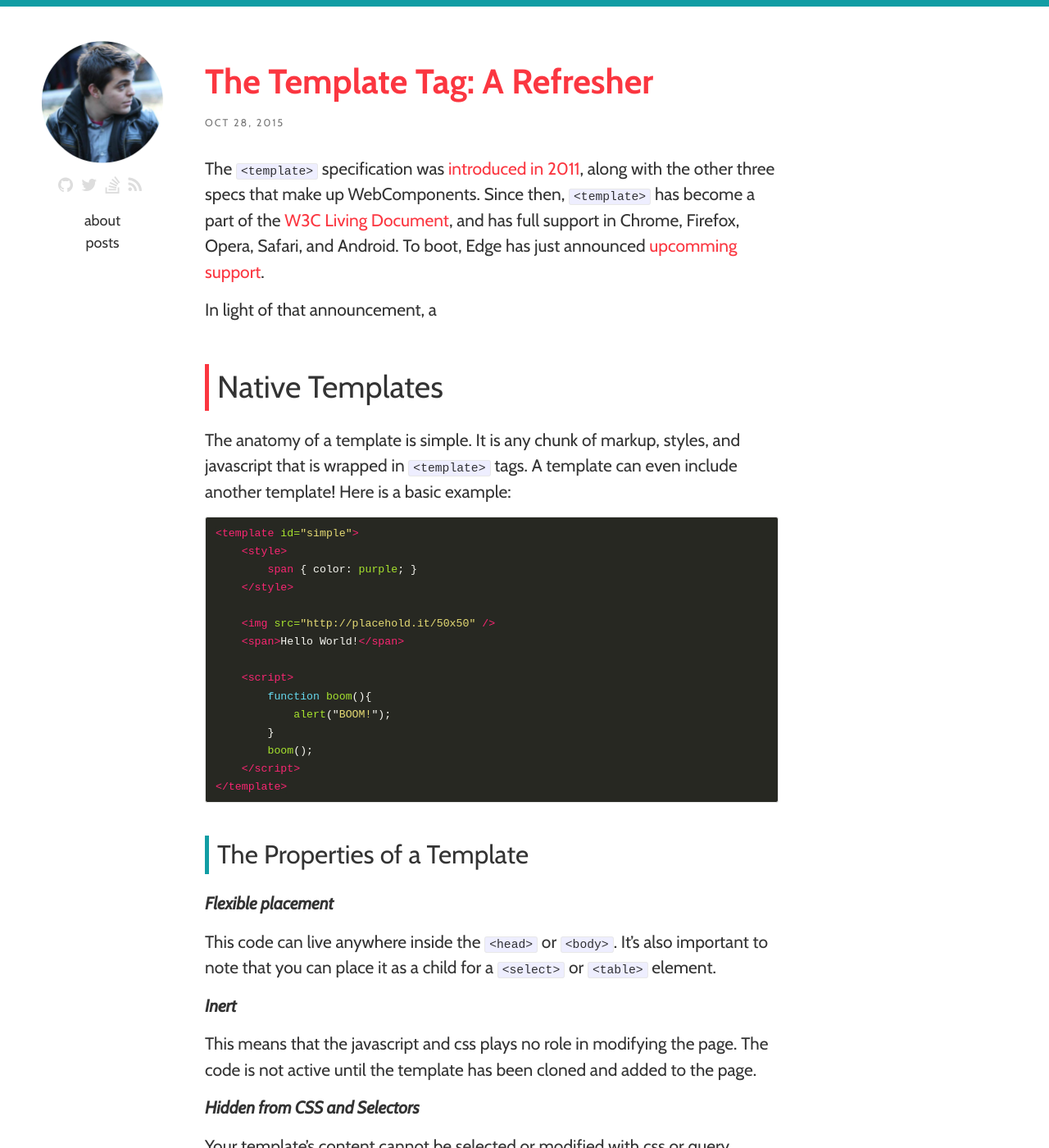
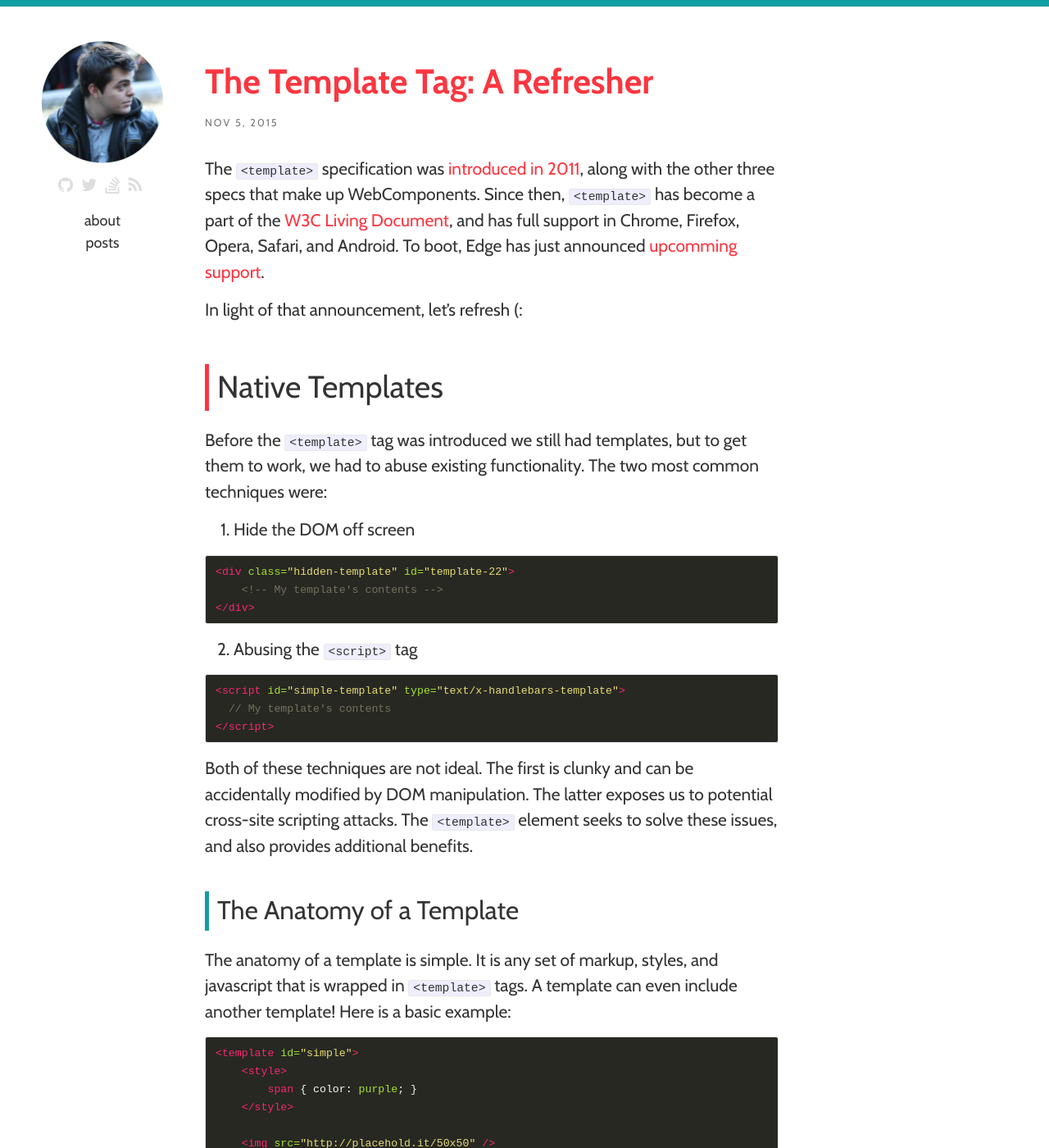
Before and after one commit to csengineer13/dannyrb.com, a Jekyll site: the page built from _posts/2015-11-05-the-template-tag-a-refresher.markdown, in a window 1280 px wide and 1400 px high. Shown: the whole window at 82% size. Built offline with Jekyll 4.4.1, drawn with Linux system fonts in a browser that asks for light colours; nearby versions of some CDN libraries; comment, search, counter and statistics services are not loaded; some of the changed text lies outside the part shown.

Commit message:
Wiring up current articles with meta-data info

```diff
--- a/_posts/2015-11-05-the-template-tag-a-refresher.markdown
+++ b/_posts/2015-11-05-the-template-tag-a-refresher.markdown
@@ -1,17 +1,48 @@
 ---
-layout: post
-title:  "The Template Tag: A Refresher"
-date:   2015-10-28 13:00:00
-categories: webcomponents shadowdom polyfills
+ispost: 		true
+layout: 		post
+title: 			"The Template Tag: A Refresher"
+date: 			2015-11-05 11:00:00
+published:	 	"2015-11-05T11:00:00+01:00"
+categories: 	webcomponents, template, polyfills
+description: 	"The only remaining browser has begun to implement the template tag. With full cross-browser support in the near future, it's time for a template tag refresher."
+ogimg: 			"http://dannyrb.com/assets/the-template-tag-a-refresher/fb-final-jpg.jpg"
+googleimg: 		"http://dannyrb.com/assets/the-template-tag-a-refresher/fb-final-jpg.jpg"
+twitterimg: 	"http://dannyrb.com/assets/the-template-tag-a-refresher/twitter-final-jpg.jpg"
 ---
 
 The `<template>` specification was [introduced in 2011](https://fronteers.nl/congres/2011/sessions/web-components-and-model-driven-views-alex-russell), along with the other three specs that make up WebComponents. Since then, `<template>` has become a part of the [W3C Living Document](http://www.w3.org/TR/html5/scripting-1.html#the-template-element), and has full support in Chrome, Firefox, Opera, Safari, and Android. To boot, Edge has just announced [upcomming support](https://dev.modern.ie/platform/status/templateelement/).
 
-In light of that announcement, a
+In light of that announcement, let's refresh (:
 
 ##Native Templates
 
-The anatomy of a template is simple. It is any chunk of markup, styles, and javascript that is wrapped in `<template>` tags. A template can even include another template! Here is a basic example:
+Before the `<template>` tag was introduced we still had templates, but to get them to work, we had to abuse existing functionality. The two most common techniques were:
+
+
+1. Hide the DOM off screen
+{% highlight html %}
+<div class="hidden-template" id="template-22">
+    <!-- My template's contents -->
+</div>
+{% endhighlight %}
+
+
+<ol start="2">
+	<li>Abusing the <code>&lt;script&gt;</code> tag</li>
+</ol>
+{% highlight html %}
+<script id="simple-template" type="text/x-handlebars-template">
+  // My template's contents
+</script>
+{% endhighlight %}
+
+Both of these techniques are not ideal. The first is clunky and can be accidentally modified by DOM manipulation. The latter exposes us to potential cross-site scripting attacks. The `<template>` element seeks to solve these issues, and also provides additional benefits.
+
+
+###The Anatomy of a Template
+
+The anatomy of a template is simple. It is any set of markup, styles, and javascript that is wrapped in `<template>` tags. A template can even include another template! Here is a basic example:
 
 {% highlight html %}
 <template id="simple">
@@ -174,16 +205,19 @@ Until we get full cross-browser support, it's fairly safe to rely on Polyfills f
 - [WebComponents.js](https://github.com/webcomponents/webcomponentsjs) (Google Backed)
 - [Polyfill To Add IE Support](http://stackoverflow.com/questions/16055275/html-templates-javascript-polyfills)
 
+Even so, unless your target browser support is IE11+, you probably shouldn't be using `<template>` in production.
+
 ##What Next?
 
 Templates lay the groundwork for the real meat and potatoes of [WebComponents](http://webcomponents.org/). To fully leverage their power, you may want to check out:
 
 - [Continuing your education on the `<template>` tag](http://www.html5rocks.com/en/tutorials/webcomponents/template/)
 - Learning about [Custom Elements](http://www.html5rocks.com/en/tutorials/webcomponents/customelements/) (_hint_ they use templates)
-- Learn more about polyfills
+- Learn more about [polyfills](https://remysharp.com/2010/10/08/what-is-a-polyfill)
 
 ###Resourcess
 
-- This article in MarkdDown format [on GitHub]()
+- This article in Markdown format [on GitHub](https://github.com/csengineer13/dannyrb.com/blob/master/_posts/2015-11-05-the-template-tag-a-refresher.markdown)
 - "Simple Template" [Example on GitHub](https://github.com/lug-io/WebComponents-Examples/blob/master/templates/simple/index.html)
 - "Data-Bind Template" [Example on GitHub](https://github.com/lug-io/WebComponents-Examples/blob/master/templates/table/index.html)
+- Track [`<template>`s browser support](http://caniuse.com/#search=template)
```
Also changed, not shown: _posts/2015-10-28-the-programmers-guide-to-better-seo-semantic-markup-and-html5.markdown (+10 -4 lines).
